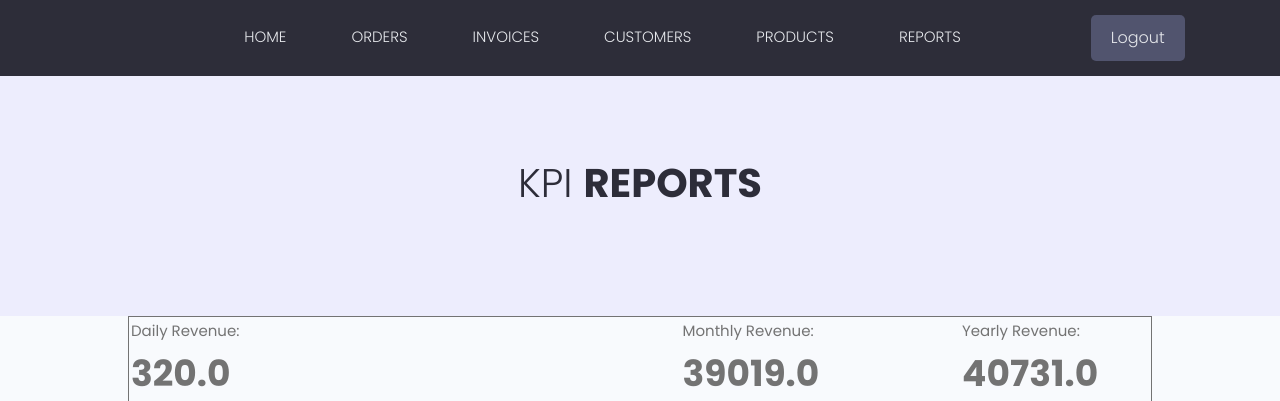
After one commit to ScottKoh04/FLAPP, a Django app: page /reports/ in a window 1280 px wide. The commit adds this page. Shown: the top 401 px of the page. Run offline with Django 4.2, Linux system fonts and the light colour scheme; a user stored in the database is signed in; data comes from the database, SQL or seed files in the repository; both versions use the stored data as it was after the commit; some libraries are stand-ins or nearby versions.

Commit message:
initial baseline for project

```diff
--- a/FLAPP/settings.py
+++ b/FLAPP/settings.py
@@ -42,6 +42,7 @@ INSTALLED_APPS = [
     "products.apps.ProductsConfig",
     "django_filters",
     "phonenumber_field",
+    "matplotlib",
 ]
 
 MIDDLEWARE = [
@@ -107,11 +108,11 @@ AUTH_PASSWORD_VALIDATORS = [
 
 LANGUAGE_CODE = "en-us"
 
-TIME_ZONE = "UTC"
+TIME_ZONE = "Asia/Kuala_Lumpur"
 
 USE_I18N = True
 
-USE_TZ = True
+USE_TZ = False
 
 
 # Static files (CSS, JavaScript, Images)
--- a/products/urls.py
+++ b/products/urls.py
@@ -1,5 +1,8 @@
 from django.urls import path
 from . import views
+
+from django.conf import settings
+from django.conf.urls.static import static
 
 # register urls here
 urlpatterns = [
@@ -13,6 +16,10 @@ urlpatterns = [
 
     path("orders/", views.orders, name="orders"),
     path('create-order/', views.createOrder, name="create-order"),
+    #path("create-QR-order/<str:firstname>/<str:grade>/", views.createQROrder, name="create-QR-order"),
+    path('create-QR-order/', views.createQROrder, name="create-QR-order"),
+
+
     path("retrieve-order/<str:pk>/", views.retrieveOrder, name="retrieve-order"),
     path('update-order/<str:pk>/', views.updateOrder, name="update-order"),
     path('delete-order/<str:pk>/', views.deleteOrder, name="delete-order"),
@@ -24,4 +31,10 @@ urlpatterns = [
 
     path("invoices/", views.invoices, name="invoices"),
     path("generateInvoices/", views.generateInvoices, name="generateInvoices"),
-    path('pdf_view/<pk>/', views.render_pdf_view, name='pdf_view')]
+    path('pdf_view/<pk>/', views.render_pdf_view, name='pdf_view'),
+
+    path("reports/", views.reports, name="reports"),
+]
+
+
+urlpatterns += static(settings.MEDIA_URL, document_root=settings.MEDIA_ROOT)
--- a/products/views.py
+++ b/products/views.py
@@ -8,12 +8,20 @@ from django.contrib import messages
 from .utilities import searchItems, paginateItems, searchOrdersForInvoice
 from django.template import RequestContext
 
+from datetime import date, datetime, timedelta
+
 # for converting html page to pdf
 from io import BytesIO
 from django.template.loader import get_template
 from xhtml2pdf import pisa
 from django.views.generic import ListView
 from django.http import HttpResponse
+
+import random
+import matplotlib
+matplotlib.use('Agg')
+from matplotlib import pyplot as plt
+import numpy as np
 
 # Create your views here.
 def loginUser(request):
@@ -65,6 +73,14 @@ def createOrder(request):
             return redirect('orders')
     context = {'form': form}
     return render(request, "order_form.html", context)
+
+@login_required(login_url='login')
+def createQROrder(request):
+    productName = request.GET.get('productName')
+    grade = request.GET.get('grade')
+    weight = request.GET.get('weight')
+
+    return render(request, "order_form.html")
 @login_required(login_url='login')
 def updateOrder(request, pk):
     order = Order.objects.get(id=pk)
@@ -254,3 +270,105 @@ def deleteCustomer(request, pk):
         return redirect('customers')
     context = {'form':form}
     return render(request, 'delete_customer.html', context)
+
+
+@login_required(login_url='login')
+def reports(request):
+    today = datetime.now().date()
+    year = str(today.year)
+    month = str(today.month)
+    # +1 to include today
+    day = str(today.day + 1)
+    todayDateString = year + '-' + month + '-' + day
+    startDayOfYear = year + '-01-01'
+
+    dailyRevenue = 0
+    monthlyRevenue = 0
+    yearlyRevenue = 0
+
+    orders = Order.objects.filter(transactionTime__range=[startDayOfYear, todayDateString])
+
+    for order in orders:
+        if order.transactionTime.day == today.day and order.transactionTime.month == today.month and order.transactionTime.year == today.year:
+            dailyRevenue += order.subtotal
+        if order.transactionTime.month == today.month and order.transactionTime.year == today.year:
+            monthlyRevenue += order.subtotal
+        if order.transactionTime.year == today.year:
+            yearlyRevenue += order.subtotal
+
+    monthToDate = today - timedelta(30)
+    def daterange(start_date, end_date):
+        for n in range(int((end_date - start_date).days)):
+            yield start_date + timedelta(n)
+    def dailySalesChart():
+        days = []
+        sales = []
+        for singleDay in daterange(monthToDate, today):
+            days.append(singleDay.strftime("%m-%d"))
+            orders = Order.objects.filter(transactionTime__range=[singleDay, singleDay + timedelta(days=1)])
+
+            daySales = 0
+            for order in orders:
+                daySales += order.weight
+            sales.append(daySales)
+
+        # create a figure and a subplot
+        fig, ax = plt.subplots()
+
+        # plot the data as a line
+        ax.bar(days, sales)
+
+        # set the title and axis labels
+        ax.set_title('30 Days - Daily Sales')
+        ax.set_xlabel('Date')
+        ax.set_ylabel('Sales')
+
+        ax.set_xticks(days[::5])
+        ax.set_xticklabels(days[::5])
+
+        ax.tick_params(axis='x', labelsize=6)
+
+        ax.tick_params(axis='y', which='major', labelsize=6)
+
+        plt.savefig('static/charts/daily-sales.png')
+
+    dailySalesChart()
+
+    def listOfTopCustomers():
+        customers = {}
+        orders = Order.objects.filter(transactionTime__range=[monthToDate, todayDateString])
+        for order in orders:
+            if order.customer.fullname not in customers:
+                customers.update({order.customer.fullname: order.subtotal})
+            elif order.customer.fullname in customers:
+                customers[order.customer.fullname] += order.subtotal
+
+        sorted_customers = dict(sorted(customers.items(), key=lambda item: item[1], reverse=True))
+
+        topCustomers = {}
+        # return top 10 customers
+        for key in list(sorted_customers.keys())[:10]:
+            topCustomers[key] = sorted_customers[key]
+        return topCustomers
+
+    def listOfTopProducts():
+        products = {}
+        orders = Order.objects.filter(transactionTime__range=[monthToDate, todayDateString])
+        for order in orders:
+            if order.product.nameAndGrade not in products:
+                products.update({order.product.nameAndGrade: order.subtotal})
+            elif order.product.nameAndGrade in products:
+                products[order.product.nameAndGrade] += order.subtotal
+
+        sorted_products = dict(sorted(products.items(), key=lambda item: item[1], reverse=True))
+
+        topProducts = {}
+        # return top 10 customers
+        for key in list(sorted_products.keys())[:10]:
+            topProducts[key] = sorted_products[key]
+        return topProducts
+
+    topCustomers = listOfTopCustomers()
+    topProducts = listOfTopProducts()
+    context = {'dailyRevenue': dailyRevenue, 'monthlyRevenue': monthlyRevenue, 'yearlyRevenue': yearlyRevenue, 'topCustomers': topCustomers, 'topProducts':topProducts}
+    return render(request, 'reports.html', context)
--- a/static/styles/app.css
+++ b/static/styles/app.css
@@ -863,7 +863,7 @@ img {
 }
 
 .table {
-  border: 0px solid;
+  border: 1px solid;
   width: 80%;
   margin-left: auto;
   margin-right: auto;
--- a/templates/generateInvoices.html
+++ b/templates/generateInvoices.html
@@ -40,6 +40,7 @@
       <th>Transaction Time</th>
       <th>Customer Name</th>
       <th>Product</th>
+      <th class="align-numeric">Unit Price</th>
       <th class="align-numeric">Weight</th>
       <th class="align-numeric">Subtotal</th>
     </tr>
@@ -58,6 +59,7 @@
                     <td>{{ order.transactionTime }}</td>
                     <td>{{ order.customer }}</td>
                     <td>{{ order.product }}</td>
+                    <td class="align-numeric">{{ order.product.unitPrice }}</td>
                     <td class="align-numeric">{{ order.weight }}</td>
                     <td class="align-numeric">{{ order.subtotal}}</td>
                 </tr>
--- a/templates/invoices.html
+++ b/templates/invoices.html
@@ -25,7 +25,7 @@
 
     <br>
 
-<table class="table table-striped table-hover table-bordered">
+<table class="table">
   <thead>
     <tr class="align-left">
       <th>Invoice No.</th>
--- a/templates/navbar.html
+++ b/templates/navbar.html
@@ -22,6 +22,7 @@
           <li class="header__menuItem"><a href="{% url 'invoices' %}">INVOICES</a></li>
           <li class="header__menuItem"><a href="{% url 'customers' %}">CUSTOMERS</a></li>
           <li class="header__menuItem"><a href="{% url 'products' %}">PRODUCTS</a></li>
+          <li class="header__menuItem"><a href="{% url 'reports' %}">REPORTS</a></li>
           <li class="header__menuItem"><a href="{% url 'admin:index' %}"><img src="{% static 'images/settings-icon.svg' %}" > </a></li>
 
 
--- a/templates/orders.html
+++ b/templates/orders.html
@@ -33,6 +33,7 @@
       <th>Transaction Time</th>
       <th>Customer Name</th>
       <th>Product</th>
+      <th class="align-numeric">Unit Price</th>
       <th class="align-numeric">Weight</th>
       <th class="align-numeric">Subtotal</th>
         <th class="align-center" colspan="3">Actions</th>
@@ -44,6 +45,7 @@
                     <td>{{ order.transactionTime }}</td>
                     <td>{{ order.customer }}</td>
                     <td>{{ order.product }}</td>
+                    <td class="align-numeric">{{ order.product.unitPrice }}</td>
                     <td class="align-numeric">{{ order.weight }}</td>
                     <td class="align-numeric">{{ order.subtotal}}</td>
                     <td class="align-center"><a href="{% url 'retrieve-order' order.id %}"><img src="{% static 'images/view-icon.svg' %}" ></a></td>
--- /dev/null
+++ b/templates/reports.html
@@ -0,0 +1,64 @@
+{% extends 'main.html' %}
+{% load static %}
+{% block content %}
+<main class="projects">
+    <section class="hero-section text-center">
+    <div class="container container--narrow">
+      <div class="hero-section__box">
+        <h2>KPI <span>Reports</span></h2>
+      </div>
+    </div>
+</main>
+
+<table class="table">
+    <tr>
+        <td>Daily Revenue:</td>
+        <td>Monthly Revenue:</td>
+        <td>Yearly Revenue:</td>
+    </tr>
+    <tr>
+        <td><h2>{{ dailyRevenue }}</h2></td>
+        <td><h2>{{ monthlyRevenue }}</h2></td>
+        <td><h2>{{ yearlyRevenue }}</h2></td>
+    </tr>
+    <tr>
+        <td><img src="{% static 'charts/daily-sales.png' %}" ></td>
+        <td>
+            <table class="table">
+                <tr>
+                    <th>Customer Name</th>
+                    <th>Revenue</th>
+                </tr>
+                {% for key, value in topCustomers.items %}
+                <tr>
+                    <td>{{ key }}</td>
+                    <td>{{ value }}</td>
+                </tr>
+                {% endfor %}
+            </table>
+        </td>
+    </tr>
+        <tr>
+        <td><img src="{% static 'charts/daily-sales.png' %}" ></td>
+        <td>
+            <table class="table">
+                <tr>
+                    <th>Product</th>
+                    <th>Revenue</th>
+                </tr>
+                {% for key, value in topProducts.items %}
+                <tr>
+                    <td>{{ key }}</td>
+                    <td>{{ value }}</td>
+                </tr>
+                {% endfor %}
+            </table>
+        </td>
+    </tr>
+</table>
+
+
+
+
+
+{% endblock content %}
```
Also changed, not shown: products/models.py (+14 -5 lines), templates/products.html (+5 -5 lines), db.sqlite3, products/forms.py (line endings or trailing spaces), products/migrations/0022_alter_customer_phone_alter_order_customer.py (added), static/charts/daily-sales.png (added).
